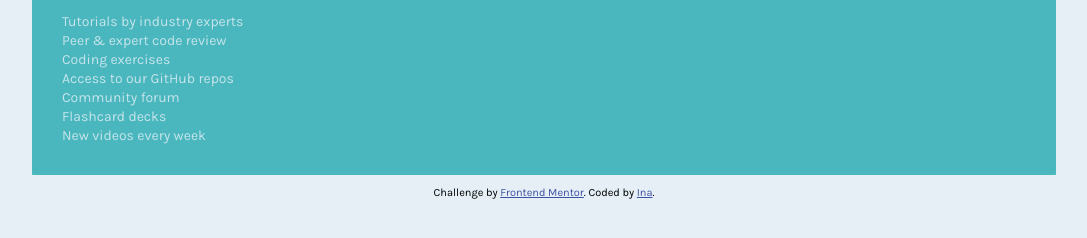
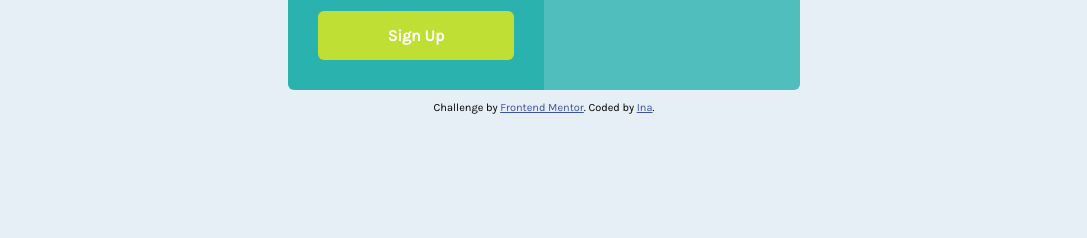
Before and after one commit to Ina20/Single-price-grid-component, a plain HTML site: page index.html in a window 1280 px wide. Shown: the part 562-800 px from the top of the page, without its empty margins (96-1183 px from the left). Drawn offline with Linux system fonts and the light colour scheme.

Commit message:
Desktop design

```diff
--- a/style.css
+++ b/style.css
@@ -13,7 +13,6 @@ body {
   align-items: center;
 }
 .wrapper {
-  background: #ccf;
   margin: 0 10%;
   border-radius: 6px;
 }
@@ -84,6 +83,8 @@ h3 {
   background: hsla(179, 62%, 43%, 0.8);
   color: #fff;
   padding: 30px;
+  border-bottom-left-radius: 6px;
+  border-bottom-right-radius: 6px;
 }
 ul {
   margin: 0;
@@ -96,5 +97,21 @@ li {
   padding: 1px 0;
 }
 @media only screen and (min-width: 768px) {
-
+  .wrapper {
+    margin: 0 30%;
+    border-radius: 6px;
+    display: grid;
+    grid-template-columns: 1fr 1fr;
+  }
+  .col-1-1 {
+    grid-column: 1/3;
+  }
+  .col-1-2 {
+    grid-column: 1/2;
+    border-bottom-left-radius: 6px;
+  }
+  .col-2 {
+    border-bottom-left-radius: 0;
+    grid-column: 2/3;
+  }
 }
```
